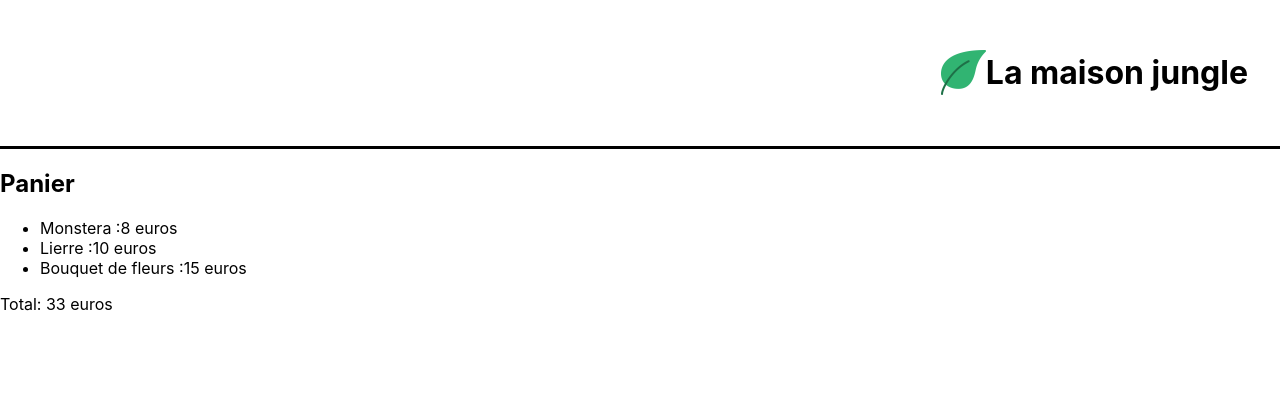
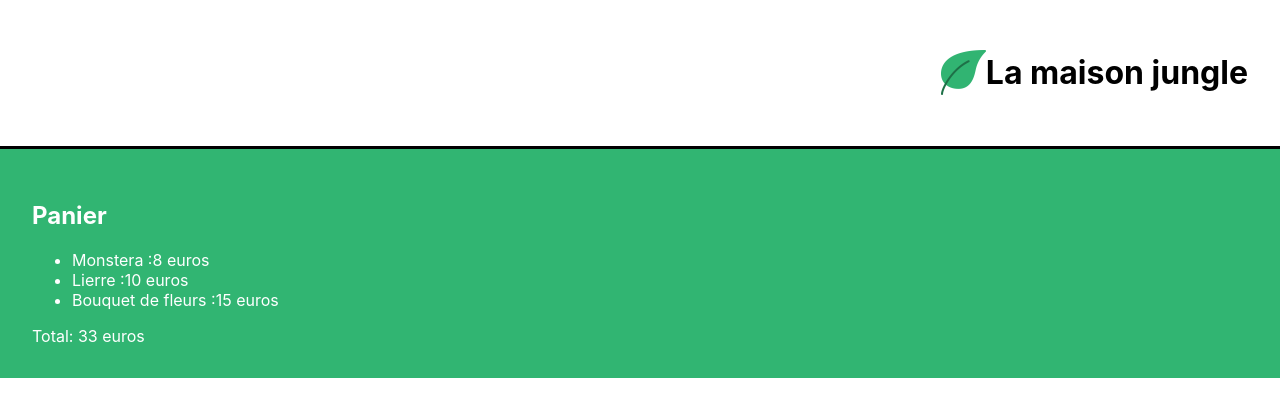
Before and after one commit to Gadln/JunglePage, a React (Create React App) app in the folder la-maison-jungle/: page / in a window 1280 px wide. Shown: the top 416 px of the page. Built offline with nearby package versions, Linux system fonts and the light colour scheme.

Commit message:
Add style for Cart

```diff
--- a/la-maison-jungle/src/components/cart.js
+++ b/la-maison-jungle/src/components/cart.js
@@ -1,8 +1,10 @@
+import '../styles/Cart.css'
+
 function Cart() {
     const monsteraPrice = 8
     const ivyPrice = 10
     const flowerPrice = 15
-    return (<div>
+    return (<div className='lmj-cart'>
       <h2>Panier</h2>
         <ul>
           <li>Monstera :{ monsteraPrice } euros</li>
--- /dev/null
+++ b/la-maison-jungle/src/styles/Cart.css
@@ -0,0 +1,5 @@
+.lmj-cart {
+  padding: 32px;
+  color: white;
+  background-color: #31b572;
+}
```
